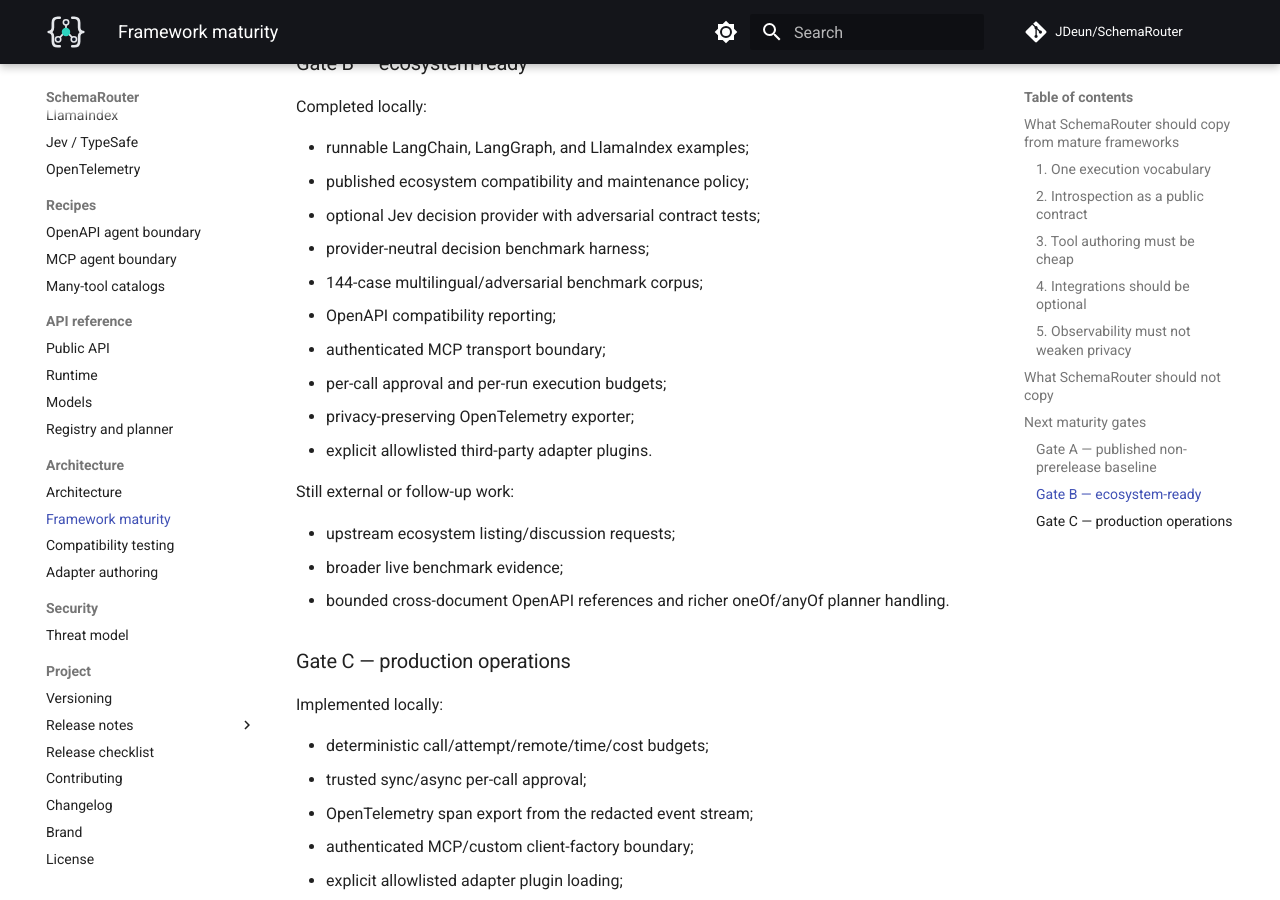
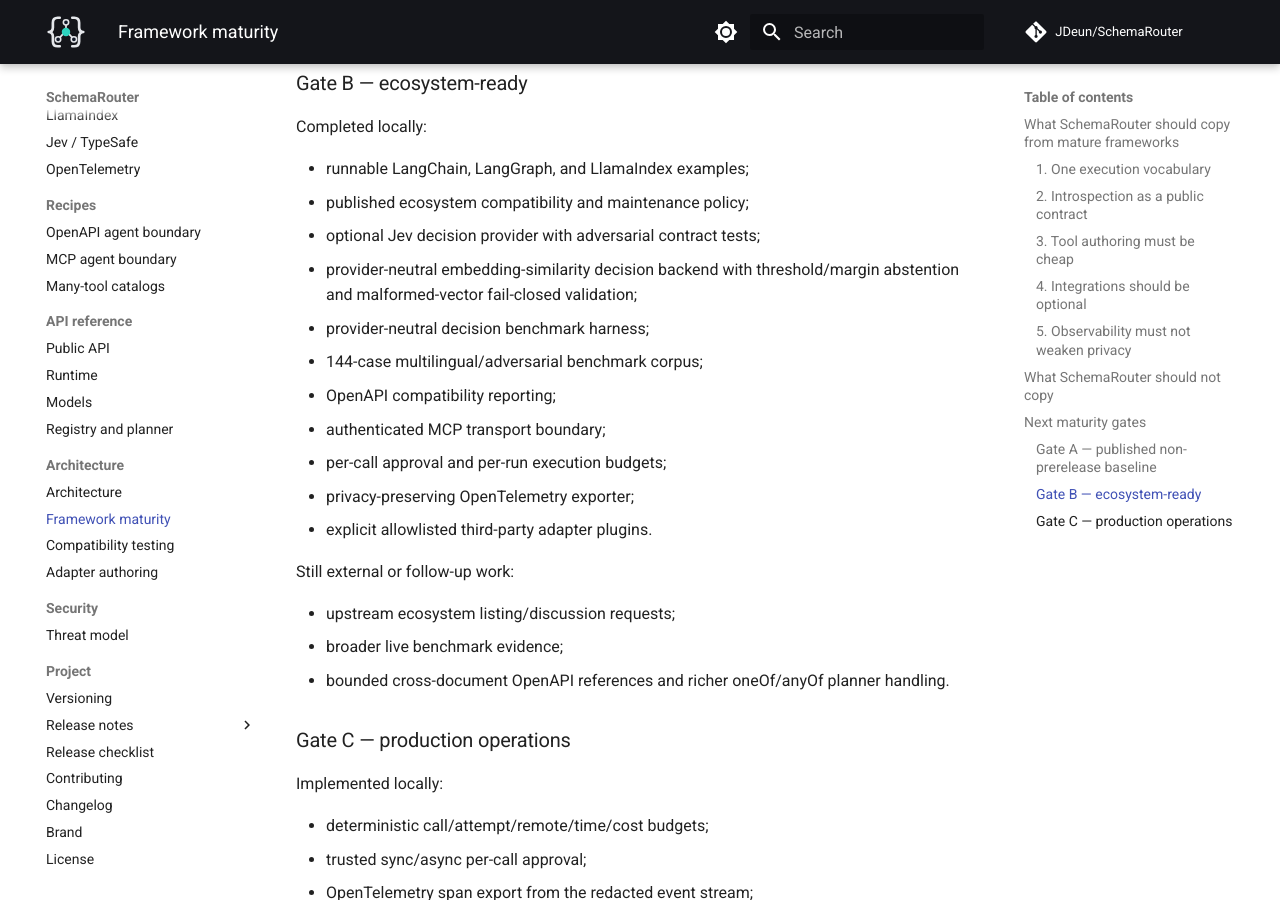
Before and after one commit to JDeun/SchemaRouter, an MkDocs documentation site: the page built from docs/framework-maturity.md, in a window 1280 px wide and 900 px high, scrolled down 3740 px. Built offline with MkDocs 1.6.1 and Material for MkDocs 9.7.7, drawn with Linux system fonts in a browser that asks for light colours; comment, search, counter and statistics services are not loaded; some of the changed text lies outside the part shown.

Commit message:
docs: update bounded decision maturity

```diff
--- a/docs/framework-maturity.md
+++ b/docs/framework-maturity.md
@@ -25,7 +25,7 @@
 | Runtime policy | Implemented with per-call approval and execution budgets | Add richer organization policy adapters |
 | Runtime JSON Schema validation | Implemented | Add richer nested projection |
 | LangChain / LangGraph / LlamaIndex integrations | Implemented optional adapters and native graph node | Expand ecosystem listings |
-| Bounded decision backends | Implemented, opt-in | Extend dedicated field/evidence contracts |
+| Bounded decision backends | Provider-neutral callable + local embedding similarity + optional Jev, all opt-in | Extend dedicated field/evidence contracts |
 | Jev / TypeSafe decision provider | Implemented optional adapter | Gather live workload evidence before claiming quality gains |
 | Decision benchmark harness | 144-case checked-in corpus + JSON/CSV metrics | Gather dated live-provider evidence |
 | Framework callbacks / exporters | Typed redacted events + optional OpenTelemetry exporter | Add additional trusted sinks as needed |
@@ -101,6 +101,8 @@
 - runnable LangChain, LangGraph, and LlamaIndex examples;
 - published ecosystem compatibility and maintenance policy;
 - optional Jev decision provider with adversarial contract tests;
+- provider-neutral embedding-similarity decision backend with threshold/margin abstention and
+  malformed-vector fail-closed validation;
 - provider-neutral decision benchmark harness;
 - 144-case multilingual/adversarial benchmark corpus;
 - OpenAPI compatibility reporting;
```
